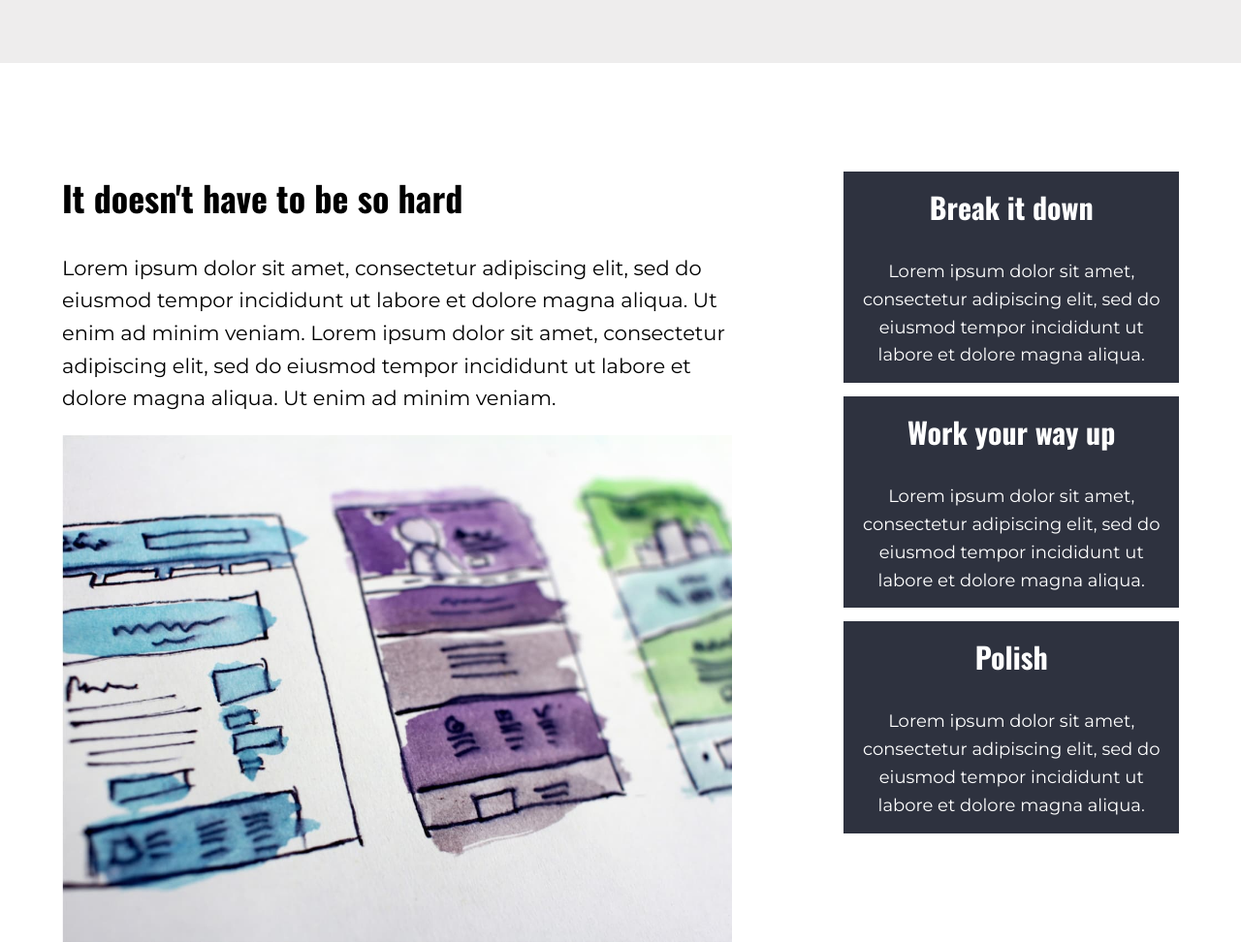
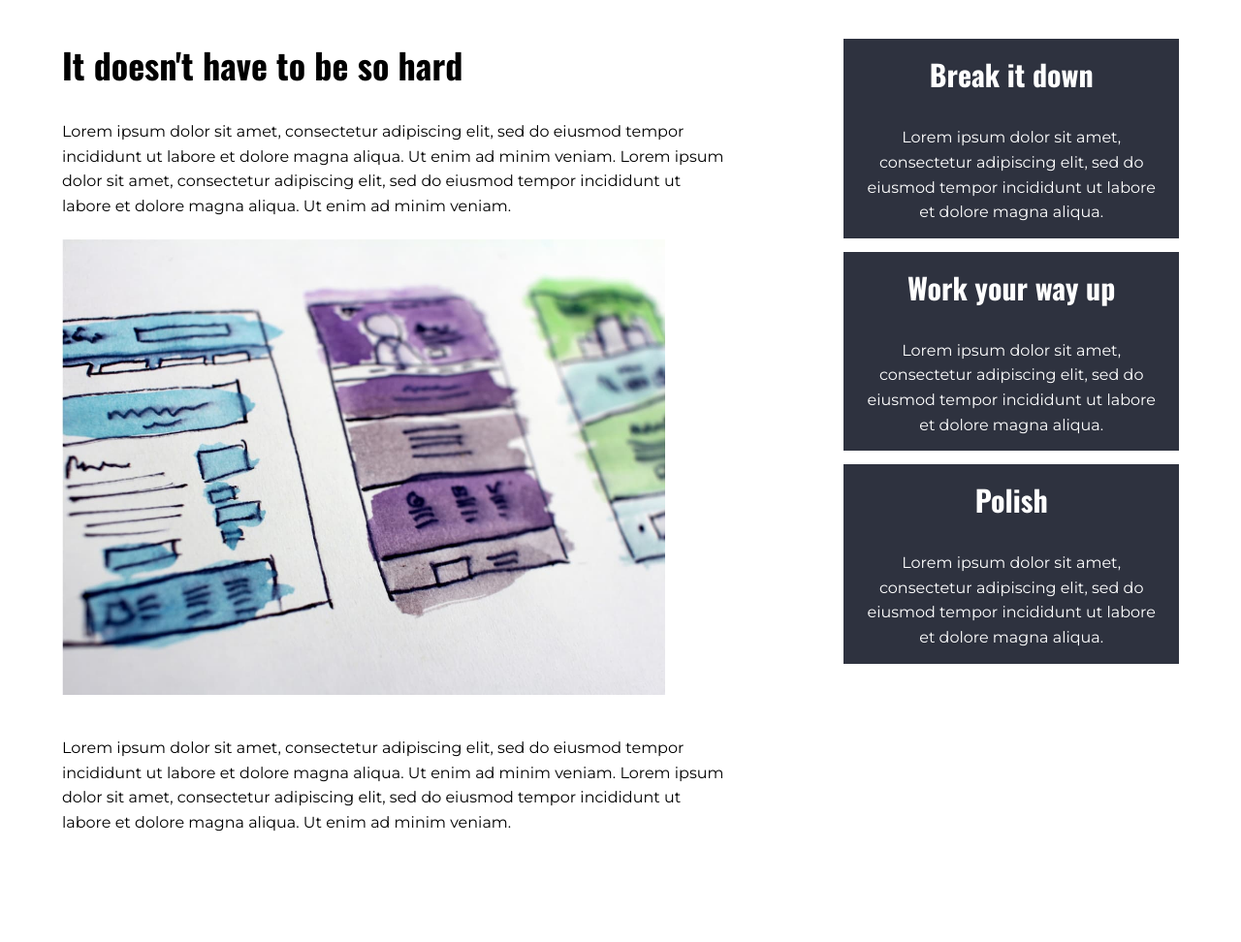
Before and after one commit to Nick-Chang-SNC/flexbox-project, a plain HTML site: page index.html in a window 1280 px wide. Shown: the part 980-1952 px from the top of the page at 97% size. Drawn offline with nearby package versions, Linux system fonts and the light colour scheme.

Commit message:
style update
added a:focus and a:hover + changed max-width for banner-3 img

```diff
--- a/style.css
+++ b/style.css
@@ -45,6 +45,11 @@ h4 {
 p {
   margin-bottom: 0;
   line-height: 1.6;
+}
+
+a:focus,
+a:hover {
+  opacity: .75;
 }
 
 /* layout containers */
@@ -212,7 +217,7 @@ p {
 
 .banner-3__img {
   width: 100%;
-  max-width: 100%;
+  max-width: 90%;
 }
 
 /* sidebar layout */
@@ -274,6 +279,11 @@ p {
 @media (min-width: 700px) {
   h1 {
     font-size: 52.5px;
+  }
+
+  p,
+  a {
+    font-size: 16px;
   }
 
   .row {
```
